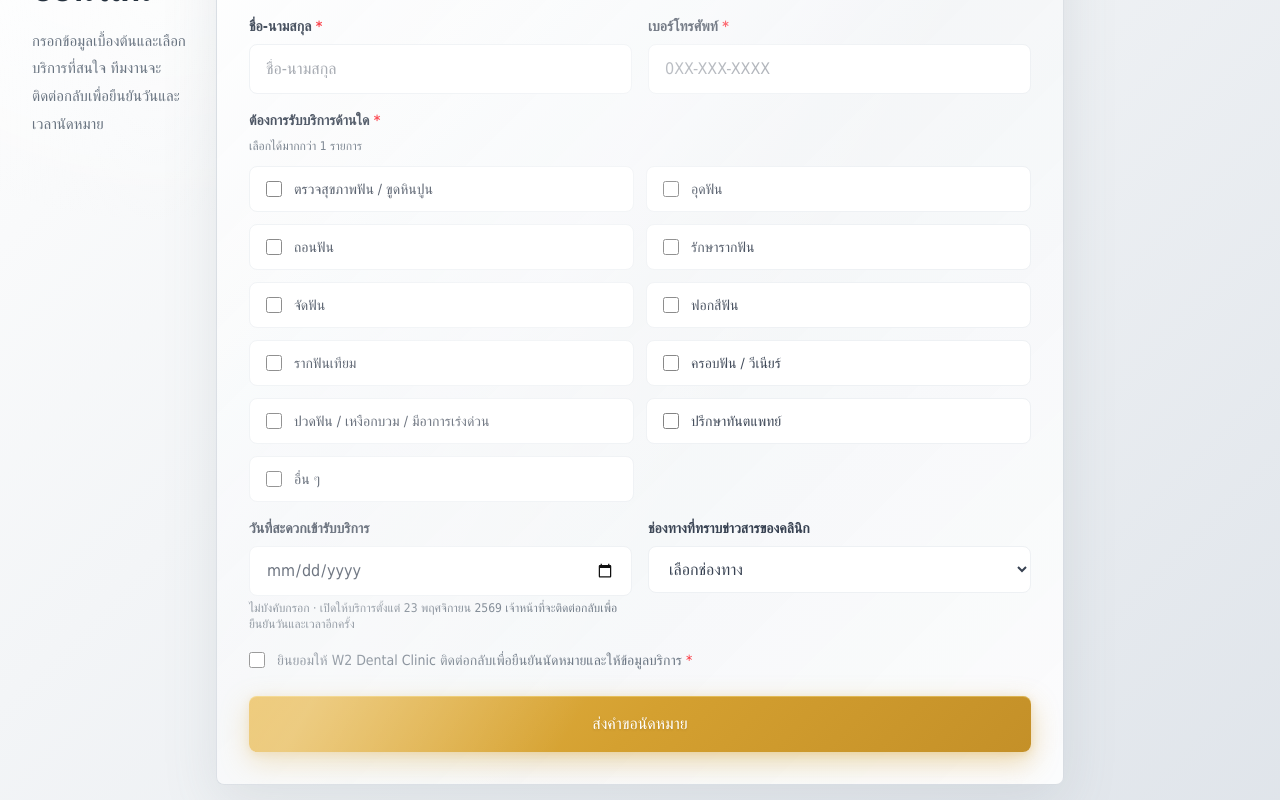
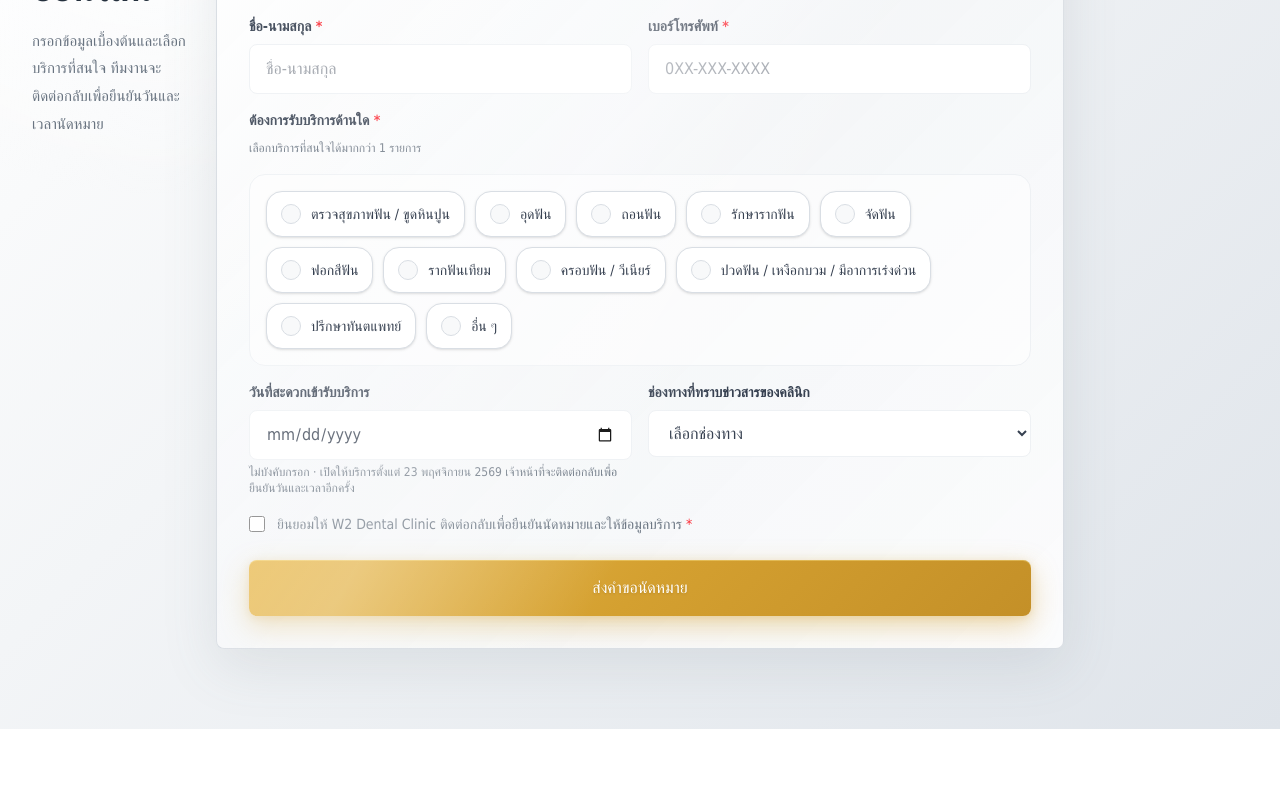
Before and after one commit to Armindyz/https-github.com-username-w2-dental, a Next.js app: page / in a window 1280 px wide. Shown: the part 5880-6680 px from the top of the page. Built offline with nearby package versions, Linux system fonts and the light colour scheme.

Commit message:
Refine appointment service choices with compact gold selection chips

```diff
--- a/src/components/AppointmentForm.tsx
+++ b/src/components/AppointmentForm.tsx
@@ -3,7 +3,7 @@
 import { useRef, useState } from "react";
 import Image from "next/image";
 import { useInView } from "framer-motion";
-import { AlertCircle, CheckCircle, Loader2 } from "lucide-react";
+import { AlertCircle, Check, CheckCircle, Loader2 } from "lucide-react";
 import { minimumAppointmentDate, services, sources } from "@/lib/appointment";
 
 type FormState = "idle" | "loading" | "success" | "error";
@@ -131,12 +131,17 @@ export default function AppointmentForm() {
             </div>
             <fieldset className="sm:col-span-2">
               <legend className="mb-2 text-sm font-bold text-w2-gray-700">ต้องการรับบริการด้านใด <span className="text-red-500">*</span></legend>
-              <p className="mb-3 text-xs text-w2-gray-500">เลือกได้มากกว่า 1 รายการ</p>
-              <div className="grid gap-3 sm:grid-cols-2">
+              <p id="service-help" className="mb-4 text-xs leading-5 text-w2-gray-500">เลือกบริการที่สนใจได้มากกว่า 1 รายการ</p>
+              <div className="flex flex-wrap gap-2.5 rounded-2xl border border-w2-gray-100 bg-white/60 p-3 sm:p-4">
                 {services.map((service) => (
-                  <label key={service} className="flex cursor-pointer items-start gap-3 rounded-lg border border-w2-gray-100 bg-white px-4 py-3 text-sm text-w2-gray-700">
-                    <input type="checkbox" name="service" value={service} className="mt-0.5 h-4 w-4 shrink-0 accent-w2-gray-900" />
-                    <span>{service}</span>
+                  <label key={service} className="relative max-w-full cursor-pointer">
+                    <input type="checkbox" name="service" value={service} aria-describedby="service-help" className="peer sr-only" />
+                    <span className="flex min-h-11 items-center gap-2.5 rounded-2xl border border-w2-gray-200 bg-white px-3.5 py-2.5 text-sm leading-6 text-w2-gray-700 shadow-sm transition duration-150 hover:border-[#c99b39] hover:bg-[#fffdf7] peer-checked:border-[#bf902b] peer-checked:bg-[#fff5d9] peer-checked:text-[#765313] peer-checked:shadow-none peer-focus-visible:outline-2 peer-focus-visible:outline-offset-2 peer-focus-visible:outline-[#bf902b] peer-checked:[&_.service-check]:border-[#bf902b] peer-checked:[&_.service-check]:bg-[#bf902b] peer-checked:[&_.service-check_svg]:opacity-100">
+                      <span className="service-check flex h-5 w-5 shrink-0 items-center justify-center rounded-full border border-w2-gray-200 bg-w2-gray-50 transition" aria-hidden="true">
+                        <Check size={13} strokeWidth={3} className="text-white opacity-0 transition" />
+                      </span>
+                      <span>{service}</span>
+                    </span>
                   </label>
                 ))}
               </div>
```
